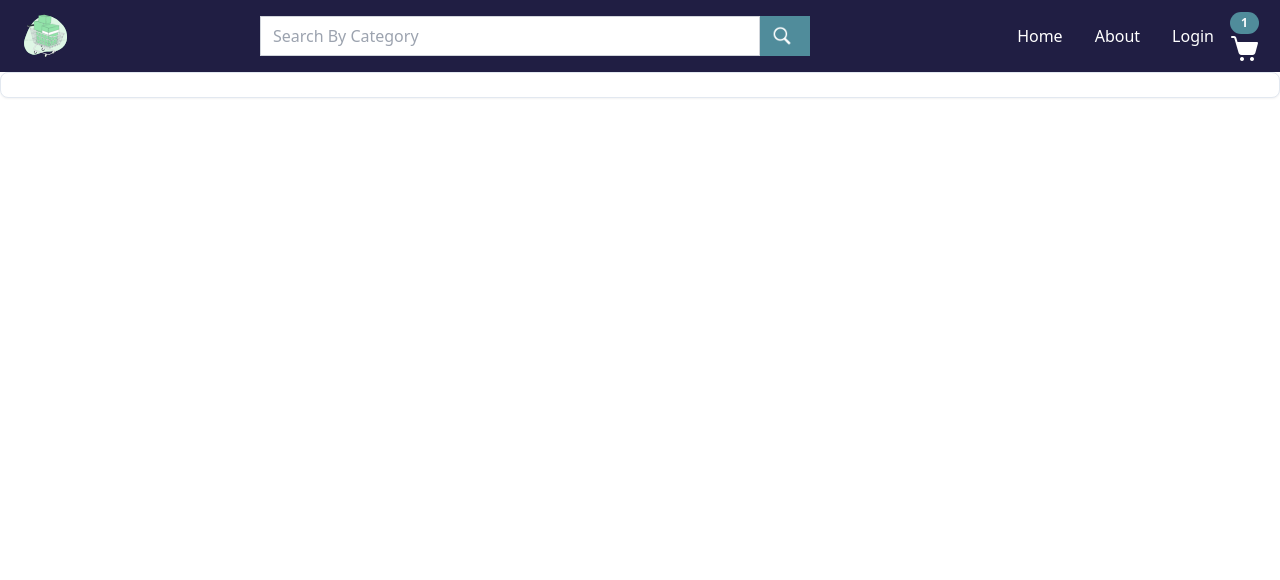
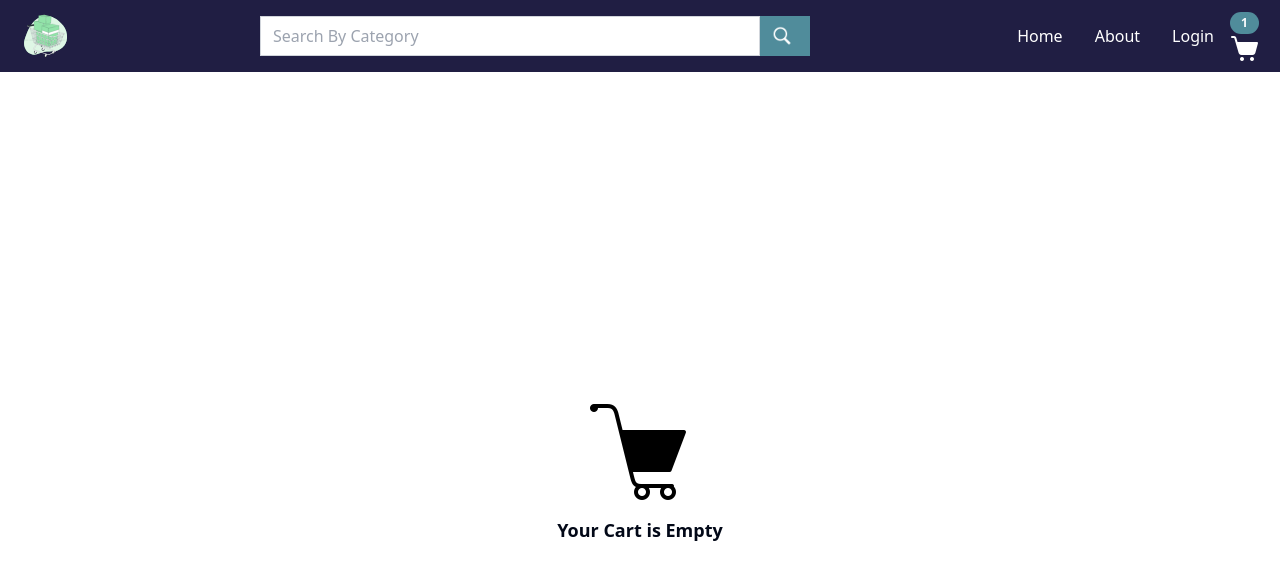
Before and after one commit to Jenat14/Shopping_Cart, a React (Vite) app: page /Cart in a window 1280 px wide. Shown: the top 580 px of the page. Built offline with nearby package versions, Linux system fonts and the light colour scheme; what ldrs would draw is missing.

Commit message:
Updated File

```diff
--- a/src/Pages/Cart.tsx
+++ b/src/Pages/Cart.tsx
@@ -5,7 +5,7 @@ export default function Cart(){
     return(
         <>
             <NavBar/>
-            <CartData/>
+            <CartProduct/>
         </>
     )
 }
```
